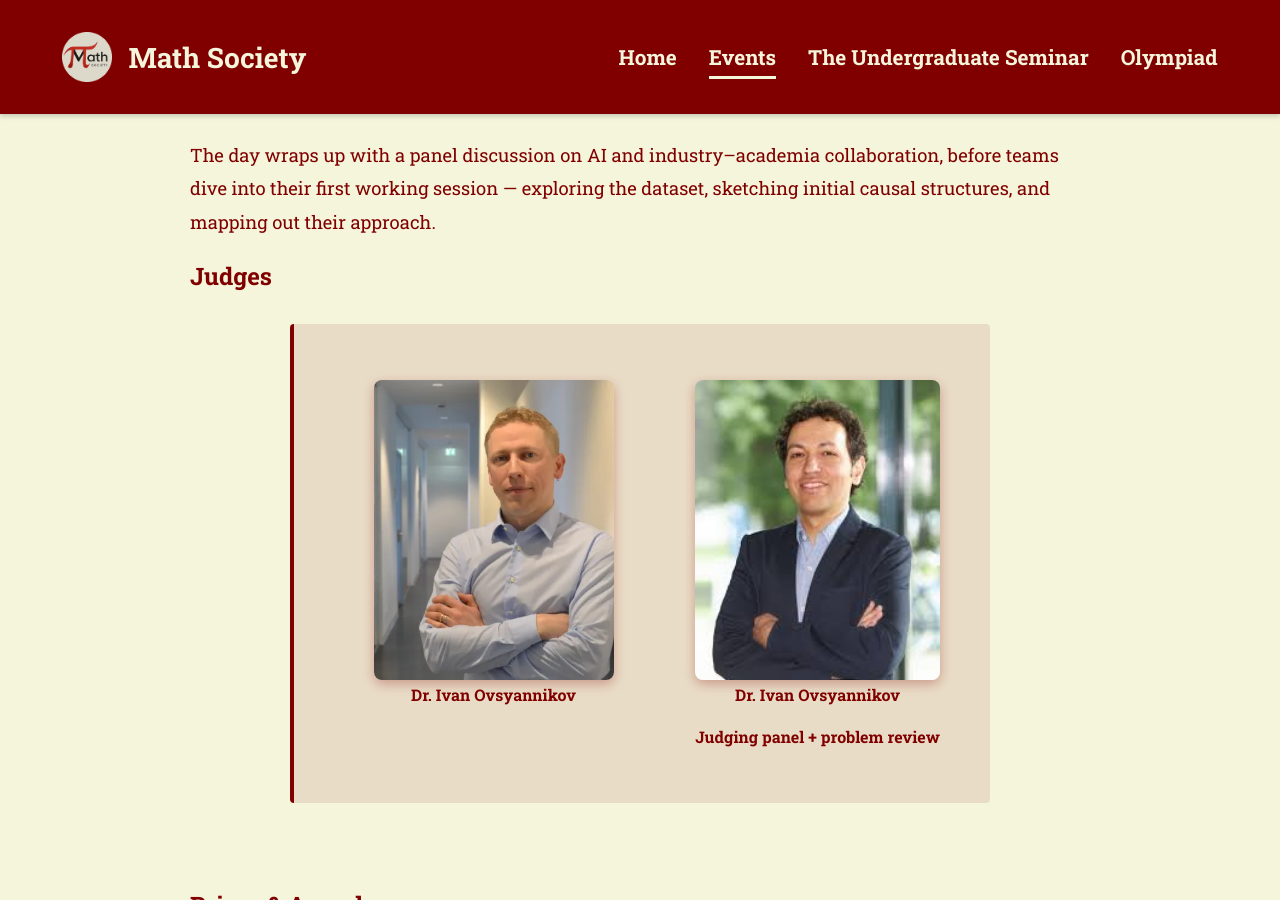
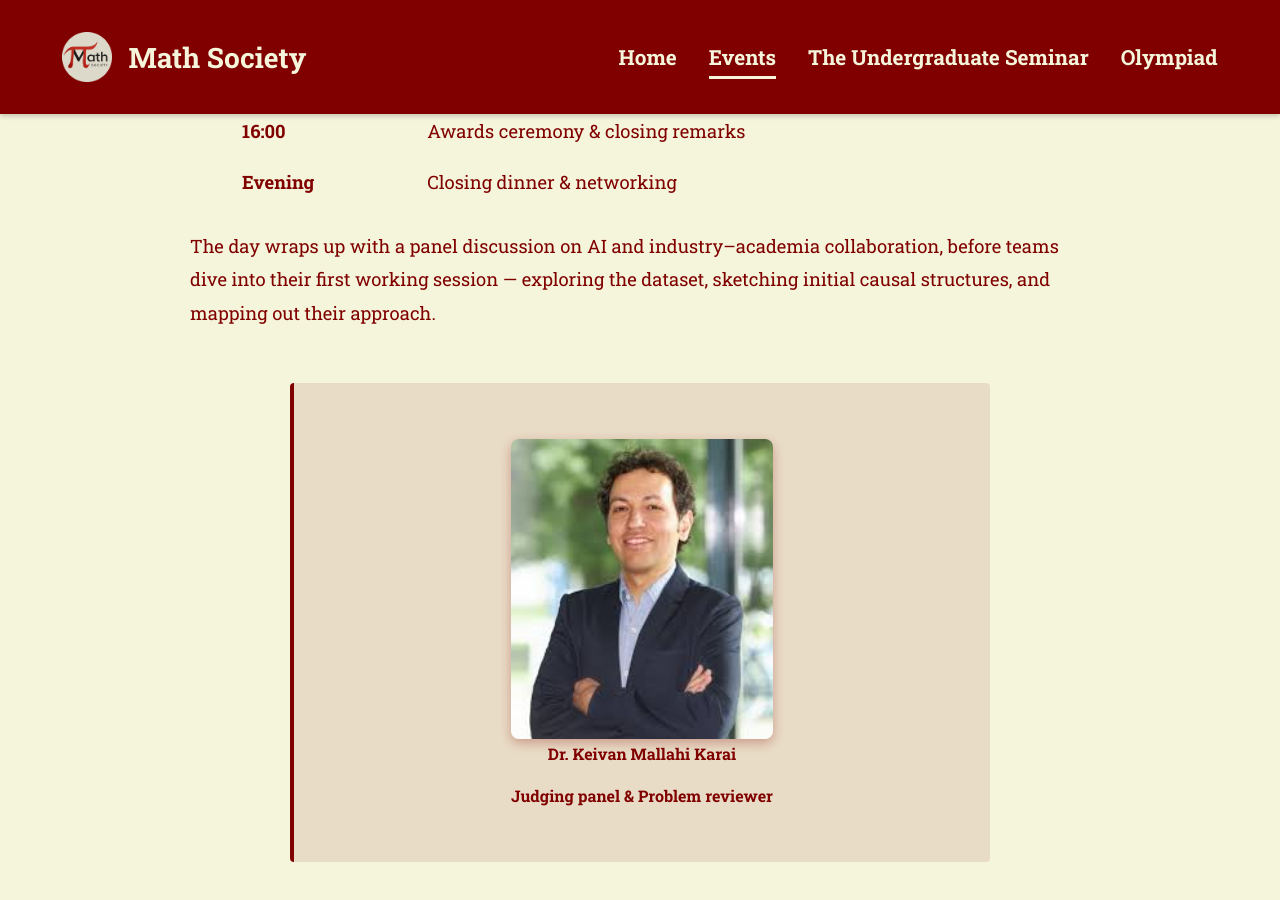
Before and after one commit to KelvinAirConstructorUni/constructor-math.github.io, a Jekyll site: the page Subpages/datathon.html, which Jekyll copies as it is, in a window 1280 px wide and 900 px high, scrolled down 6081 px. Built offline with Jekyll 4.4.1, drawn with Linux system fonts in a browser that asks for light colours; nearby versions of some CDN libraries; some of the changed text lies outside the part shown.

Commit message:
update on datathon page

```diff
--- a/Subpages/datathon.html
+++ b/Subpages/datathon.html
@@ -190,7 +190,7 @@
     <!--HERO SECTION-->
     <section id="hero" style="padding-top: 0; padding-bottom: 0; min-height: auto; margin-top: 0;">
         <div class="hero-content" style="text-align: center; padding-top: 1rem;">
-            <h1 style="margin-top: 0;">Presenting The First Ever Datathon!</h1>
+            <h1 style="margin-top: 0;">Presenting The First Ever Datathon 2026!</h1>
             <p style="font-size: 1.3rem; margin-top: 0.5rem; max-width: 800px; margin-left: auto; margin-right: auto;">
                 Specially Organised by the <span><strong>Mathematics Society at Constructor University (MSCU)</strong></span>
             </p>
@@ -449,18 +449,13 @@
                 </p>
                 <br>
 
-                <h1>Judges</h1>
                 <div style="display: flex; flex-direction: row; justify-content: space-between; width: 100%;" class="image-container highlight-box">
-                    <div class="image-container">
-                        <img src="images/ivan.webp" alt="Cryptography Seminar Presentation" style="width: 80%; height: 300px; object-fit: cover;">
-                        <p><strong>Dr. Ivan Ovsyannikov</strong></p>
-                    </div>
 
                     <div class="image-container">
-                        <img src="images/keivan.jpg" alt="Cryptography Seminar Presentation" style="width: 100%; height: 300px; object-fit: cover;">
-                        <p><strong>Dr. Ivan Ovsyannikov</strong></p>
+                        <img src="images/keivan.jpg" alt="Keivan Image" style="width: 100%; height: 300px; object-fit: cover;">
+                        <p><strong>Dr. Keivan Mallahi Karai</strong></p>
                         <br>
-                        <strong>Judging panel + problem review</strong>
+                        <strong>Judging panel & Problem reviewer</strong>
                     </div>
                 </div>
 
@@ -512,7 +507,7 @@
                     <br>
                 </p>
 
-                <div style="text-align: center; padding: 48px 24px; background-color: #f9f9fb; border-radius: 16px; margin: 32px 0;">
+                <div style="text-align: center; padding: 48px 24px; border-radius: 16px; margin: 32px 0;">
                     <p style="font-size: 1.5rem; font-weight: bold; margin-bottom: 12px;">Ready to take part?</p>
                     <p style="font-size: 1.15rem; line-height: 1.8; color: #555; margin-bottom: 32px;">
                         Sign up now to secure your spot at the Constructor University Datathon 2026.
@@ -520,7 +515,7 @@
                     </p>
                     <a href="https://forms.gle/2eXuzkici3ezDcQq5"
                        target="_blank"
-                       style="display: inline-block; padding: 14px 36px; background-color: #6366f1; color: white;
+                       style="display: inline-block; padding: 14px 36px; background-color: #800000; color: white;
                               text-decoration: none; border-radius: 8px; font-size: 1.1rem; font-weight: bold;
                               transition: background-color 0.3s ease;">
                         Register Now →
```
